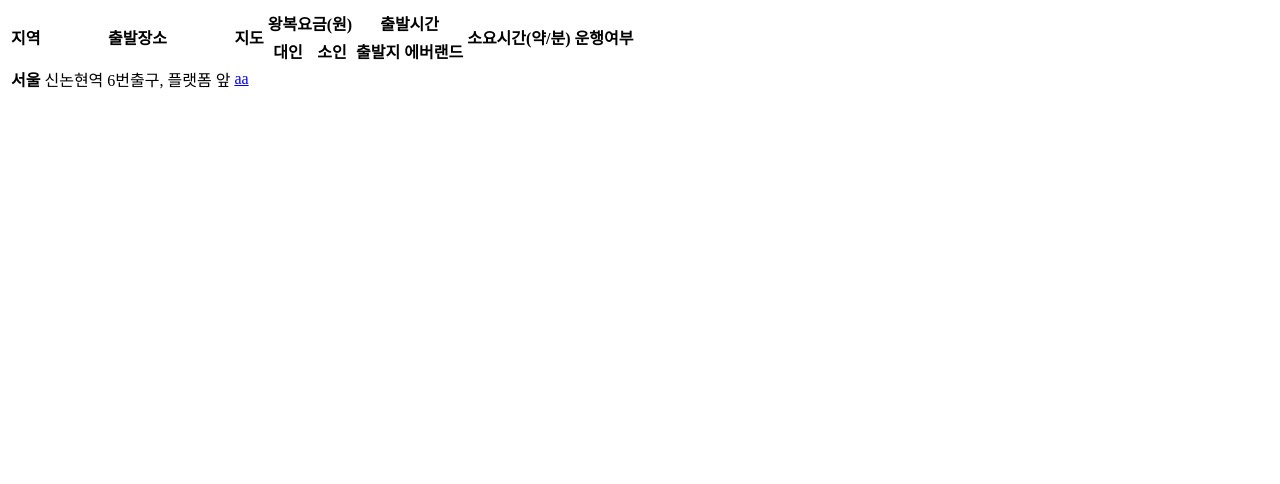
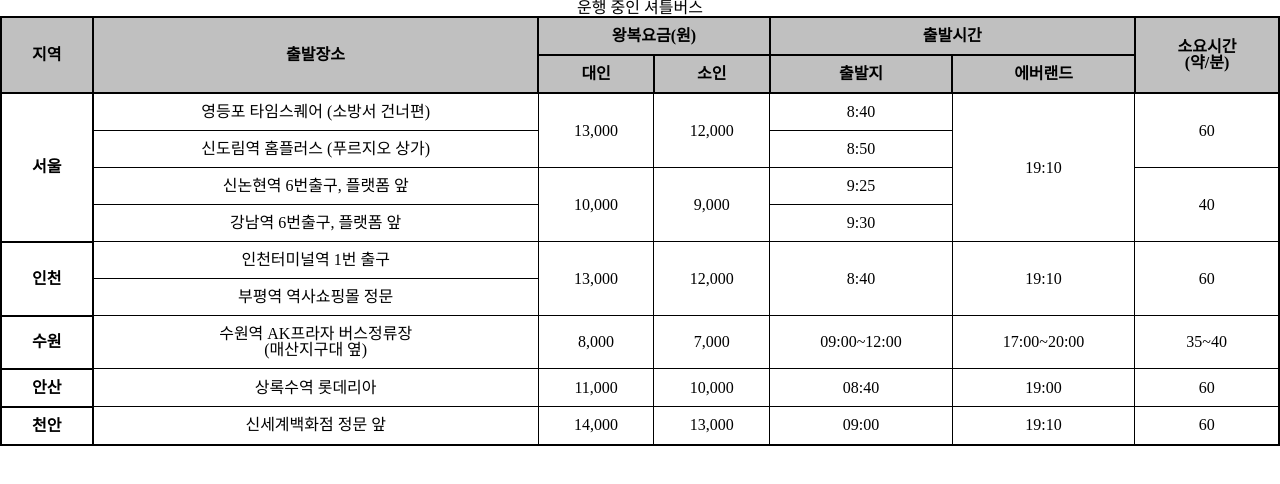
Before and after one commit to yb8350/DataTableAssignment, a plain HTML site: page index.html in a window 1280 px wide. Drawn offline with nearby package versions, Linux system fonts and the light colour scheme.

Commit message:
Update index.html

```diff
--- a/index.html
+++ b/index.html
@@ -4,20 +4,21 @@
   <meta charset="UTF-8">
   <meta http-equiv="X-UA-Compatible" content="IE=edge">
   <meta name="viewport" content="width=device-width, initial-scale=1.0">
+  <link rel="stylesheet" href="https://cdn.jsdelivr.net/npm/reset-css@5.0.1/reset.min.css" />
+  <link rel="stylesheet" href="main.css">
   <title>셔틀버스 시간표 : (주)월드트레블</title>
 </head>
 <body>
   <table>
-    <caption></caption>
+    <caption>운행 중인 셔틀버스</caption>
+
     <thead>
       <tr>
         <th scope="col" rowspan="2">지역</th>
         <th scope="col" rowspan="2">출발장소</th>
-        <th scope="col" rowspan="2">지도</th>
         <th scope="col" colspan="2">왕복요금(원)</th>
         <th scope="col" colspan="2">출발시간</th>
-        <th scope="col" rowspan="2">소요시간(약/분)</th>
-        <th scope="col" rowspan="2">운행여부</th>
+        <th scope="col" rowspan="2">소요시간<br>(약/분)</th>
       </tr>
       <tr>
         <th scope="col">대인</th>
@@ -26,14 +27,117 @@
         <th scope="col">에버랜드</th>
       </tr>
     </thead>
+
     <tbody>
+      <!-- 서울 -->
       <tr>
-        <th scope="row" >서울</th>
-        <td>신논현역 6번출구, 플랫폼 앞</td>
+        <th scope="row" rowspan="4">서울</th>
         <td>
-          <a href="http://www.worldbus.co.kr/images/map/04_Sinnonhyeon.jpg" onclick="window.open(this.href, '_blank', 'width=800, height=600'); return false;">aa</a>
+          <a href="http://www.worldbus.co.kr/images/map/06_Yeongdeungpo.jpg" onclick="window.open(this.href, '_blank', 'width=800, height=600'); return false;">
+            영등포 타임스퀘어 (소방서 건너편)
+          </a>
+        </td>
+        <td rowspan="2">13,000</td>
+        <td rowspan="2">12,000</td>
+        <td>8:40</td>
+        <td rowspan="4">19:10</td>
+        <td rowspan="2">60</td>
+      </tr>
+      <tr>
+        <td>
+          <a href="http://www.worldbus.co.kr/images/map/07_Sindorim.jpg" onclick="window.open(this.href, '_blank', 'width=800, height=600'); return false;">
+            신도림역 홈플러스 (푸르지오 상가)
+          </a>
+        </td>
+        <td>8:50</td>
+      </tr>
+      <tr>
+        <td>
+          <a href="http://www.worldbus.co.kr/images/map/04_Sinnonhyeon.jpg" onclick="window.open(this.href, '_blank', 'width=800, height=600'); return false;">
+            신논현역 6번출구, 플랫폼 앞
+          </a>
+        </td>
+        <td rowspan="2">10,000</td>
+        <td rowspan="2">9,000</td>
+        <td>9:25</td>
+        <td rowspan="2">40</td>
+      </tr>
+      <tr>
+        <td>
+          <a href="http://www.worldbus.co.kr/images/map/05_Gangnam.jpg" onclick="window.open(this.href, '_blank', 'width=800, height=600'); return false;">
+            강남역 6번출구, 플랫폼 앞
+          </a>
+        </td>
+        <td>9:30</td>
+      </tr>
+
+      <!-- 인천 -->
+      <tr>
+        <th scope="row" rowspan="2">인천</th>
+        <td>
+          <a href="https://map.kakao.com/?panoid=1047572764&pan=271.7&tilt=-1.0&zoom=-3&map_type=type_map&map_attribute=roadview&q=%EC%9D%B8%EC%B2%9C%ED%84%B0%EB%AF%B8%EB%84%90+1%EB%B2%88+%EC%B6%9C%EA%B5%AC+&urlx=433630&urly=1095324&urllevel=3" onclick="window.open(this.href, '_blank', 'width=800, height=600'); return false;">
+            인천터미널역 1번 출구
+          </a>
+        </td>
+        <td rowspan="2">13,000</td>
+        <td rowspan="2">12,000</td>
+        <td rowspan="2">8:40</td>
+        <td rowspan="2">19:10</td>
+        <td rowspan="2">60</td>
+      </tr>
+      <tr>
+        <td>
+          <a href="http://www.worldbus.co.kr/images/map/09_Bupyeong.jpg" onclick="window.open(this.href, '_blank', 'width=800, height=600'); return false;">
+            부평역 역사쇼핑몰 정문
+          </a>
         </td>
       </tr>
+
+      <!-- 수원 -->
+      <tr>
+        <th scope="row">수원</th>
+        <td>
+          <a href="http://www.worldbus.co.kr/images/map/01_Suwon.jpg" onclick="window.open(this.href, '_blank', 'width=800, height=600'); return false;">
+            수원역 AK프라자 버스정류장<br>(매산지구대 옆)
+          </a>
+        </td>
+        <td>8,000</td>
+        <td>7,000</td>
+        <td>09:00~12:00</td>
+        <td>17:00~20:00</td>
+        <td>35~40</td>
+      </tr>
+
+      <!-- 안산 -->
+      <tr>
+        <th scope="row">안산</th>
+        <td>
+          <a href="https://map.kakao.com/?panoid=1035092678&pan=184.0&tilt=4.0&zoom=-2&map_type=type_skyview&map_hybrid=true&map_attribute=roadview&urlx=469955&urly=1056472&urllevel=3" onclick="window.open(this.href, '_blank', 'width=800, height=600'); return false;">
+            상록수역 롯데리아
+          </a>
+        </td>
+        <td>11,000</td>
+        <td>10,000</td>
+        <td>08:40</td>
+        <td>19:00</td>
+        <td>60</td>
+      </tr>
+
+       <!-- 천안 -->
+      <tr>
+        <th scope="row">천안</th>
+        <td>
+          <a href="http://www.worldbus.co.kr/images/map/01_Suwon.jpg" onclick="window.open(this.href, '_blank', 'width=800, height=600'); return false;">
+            신세계백화점 정문 앞
+          </a>
+        </td>
+        <td>14,000</td>
+        <td>13,000</td>
+        <td>09:00</td>
+        <td>19:10</td>
+        <td>60</td>
+      </tr>
+
     </tbody>
   </table>
 </body>
--- /dev/null
+++ b/main.css
@@ -0,0 +1,38 @@
+a {
+  color: black;
+  text-decoration: none;
+}
+
+a:hover {
+  text-decoration: underline;
+}
+
+table {
+  border-collapse: collapse;
+  border: 2px solid black;
+  width: 100%;
+}
+
+th[scope="col"] {
+  padding: 10px;
+  border: 2px solid black;
+  font-weight: 700;
+  text-align: center;
+  vertical-align: middle;
+  background-color: silver;
+}
+
+th[scope="row"] {
+  padding: 10px;
+  border: 2px solid black;
+  font-weight: 700;
+  text-align: center;
+  vertical-align: middle;
+}
+
+td {
+  padding: 10px;
+  border: 1px solid black;
+  text-align: center;
+  vertical-align: middle;
+}
```
